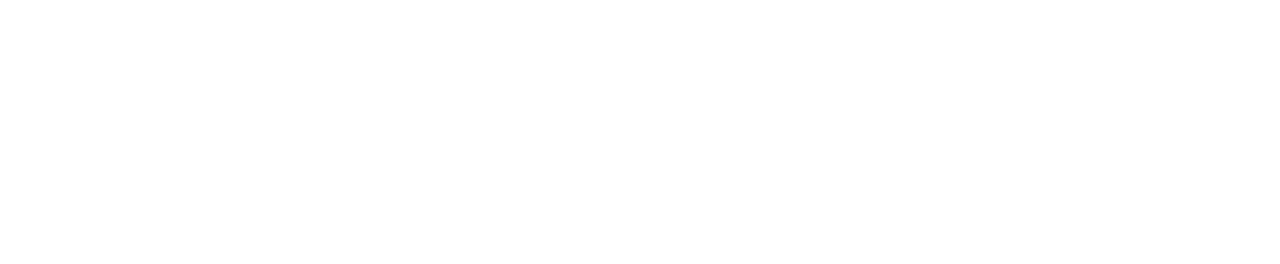
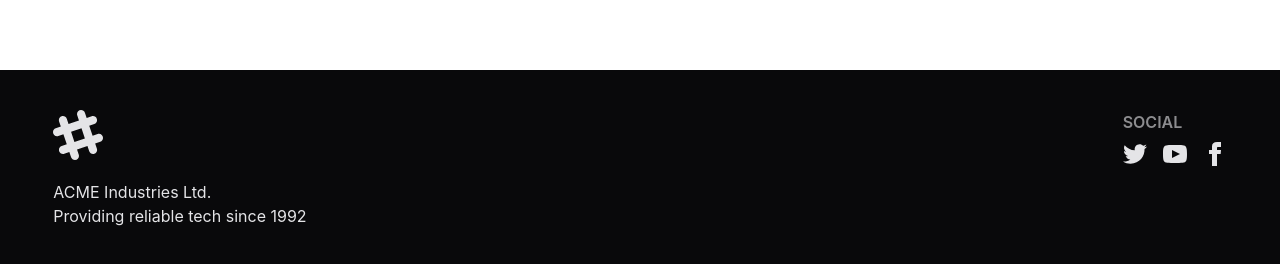
Before and after one commit to tfshorifulislam/Hero-IO, a React (Vite) app: page / in a window 1280 px wide. Shown: the part 2471-2735 px from the top of the page. Before the commit the page ends 2541 px from the top, so only its background shows below. Built offline with nearby package versions, Linux system fonts and the light colour scheme.

Commit message:
footer design done

```diff
--- a/src/Layout/Layout.jsx
+++ b/src/Layout/Layout.jsx
@@ -1,12 +1,14 @@
 import React from 'react';
 import Navbar from '../Components/Navbar/Navbar';
 import { Outlet } from 'react-router';
+import Footer from '../Pages/Footer/Footer';
 
 const Layout = () => {
     return (
         <div className='max-w-480'>
             <Navbar />
             <Outlet />
+            <Footer />
         </div>
     );
 };
--- /dev/null
+++ b/src/Pages/Footer/Footer.jsx
@@ -0,0 +1,68 @@
+import React from 'react';
+
+const Footer = () => {
+    return (
+        <div className='bg-neutral '>
+            <footer className="flex justify-between flex-col md:flex-row gap-5 py-10 w-11/12 mx-auto  text-neutral-content ">
+                <aside className='mb-5 md:mb-0'>
+                    <svg
+                        width="50"
+                        height="50"
+                        viewBox="0 0 24 24"
+                        xmlns="http://www.w3.org/2000/svg"
+                        fillRule="evenodd"
+                        clipRule="evenodd"
+                        className="fill-current">
+                        <path
+                            d="M22.672 15.226l-2.432.811.841 2.515c.33 1.019-.209 2.127-1.23 2.456-1.15.325-2.148-.321-2.463-1.226l-.84-2.518-5.013 1.677.84 2.517c.391 1.203-.434 2.542-1.831 2.542-.88 0-1.601-.564-1.86-1.314l-.842-2.516-2.431.809c-1.135.328-2.145-.317-2.463-1.229-.329-1.018.211-2.127 1.231-2.456l2.432-.809-1.621-4.823-2.432.808c-1.355.384-2.558-.59-2.558-1.839 0-.817.509-1.582 1.327-1.846l2.433-.809-.842-2.515c-.33-1.02.211-2.129 1.232-2.458 1.02-.329 2.13.209 2.461 1.229l.842 2.515 5.011-1.677-.839-2.517c-.403-1.238.484-2.553 1.843-2.553.819 0 1.585.509 1.85 1.326l.841 2.517 2.431-.81c1.02-.33 2.131.211 2.461 1.229.332 1.018-.21 2.126-1.23 2.456l-2.433.809 1.622 4.823 2.433-.809c1.242-.401 2.557.484 2.557 1.838 0 .819-.51 1.583-1.328 1.847m-8.992-6.428l-5.01 1.675 1.619 4.828 5.011-1.674-1.62-4.829z"></path>
+                    </svg>
+                    <p className='mt-0 md:mt-5'>
+                        ACME Industries Ltd.
+                        <br />
+                        Providing reliable tech since 1992
+                    </p>
+                </aside>
+                <nav>
+                    <h6 className="footer-title">Social</h6>
+                    <div className="grid grid-flow-col gap-4">
+                        <a>
+                            <svg
+                                xmlns="http://www.w3.org/2000/svg"
+                                width="24"
+                                height="24"
+                                viewBox="0 0 24 24"
+                                className="fill-current">
+                                <path
+                                    d="M24 4.557c-.883.392-1.832.656-2.828.775 1.017-.609 1.798-1.574 2.165-2.724-.951.564-2.005.974-3.127 1.195-.897-.957-2.178-1.555-3.594-1.555-3.179 0-5.515 2.966-4.797 6.045-4.091-.205-7.719-2.165-10.148-5.144-1.29 2.213-.669 5.108 1.523 6.574-.806-.026-1.566-.247-2.229-.616-.054 2.281 1.581 4.415 3.949 4.89-.693.188-1.452.232-2.224.084.626 1.956 2.444 3.379 4.6 3.419-2.07 1.623-4.678 2.348-7.29 2.04 2.179 1.397 4.768 2.212 7.548 2.212 9.142 0 14.307-7.721 13.995-14.646.962-.695 1.797-1.562 2.457-2.549z"></path>
+                            </svg>
+                        </a>
+                        <a>
+                            <svg
+                                xmlns="http://www.w3.org/2000/svg"
+                                width="24"
+                                height="24"
+                                viewBox="0 0 24 24"
+                                className="fill-current">
+                                <path
+                                    d="M19.615 3.184c-3.604-.246-11.631-.245-15.23 0-3.897.266-4.356 2.62-4.385 8.816.029 6.185.484 8.549 4.385 8.816 3.6.245 11.626.246 15.23 0 3.897-.266 4.356-2.62 4.385-8.816-.029-6.185-.484-8.549-4.385-8.816zm-10.615 12.816v-8l8 3.993-8 4.007z"></path>
+                            </svg>
+                        </a>
+                        <a>
+                            <svg
+                                xmlns="http://www.w3.org/2000/svg"
+                                width="24"
+                                height="24"
+                                viewBox="0 0 24 24"
+                                className="fill-current">
+                                <path
+                                    d="M9 8h-3v4h3v12h5v-12h3.642l.358-4h-4v-1.667c0-.955.192-1.333 1.115-1.333h2.885v-5h-3.808c-3.596 0-5.192 1.583-5.192 4.615v3.385z"></path>
+                            </svg>
+                        </a>
+                    </div>
+                </nav>
+            </footer>
+        </div>
+    );
+};
+
+export default Footer;
```
